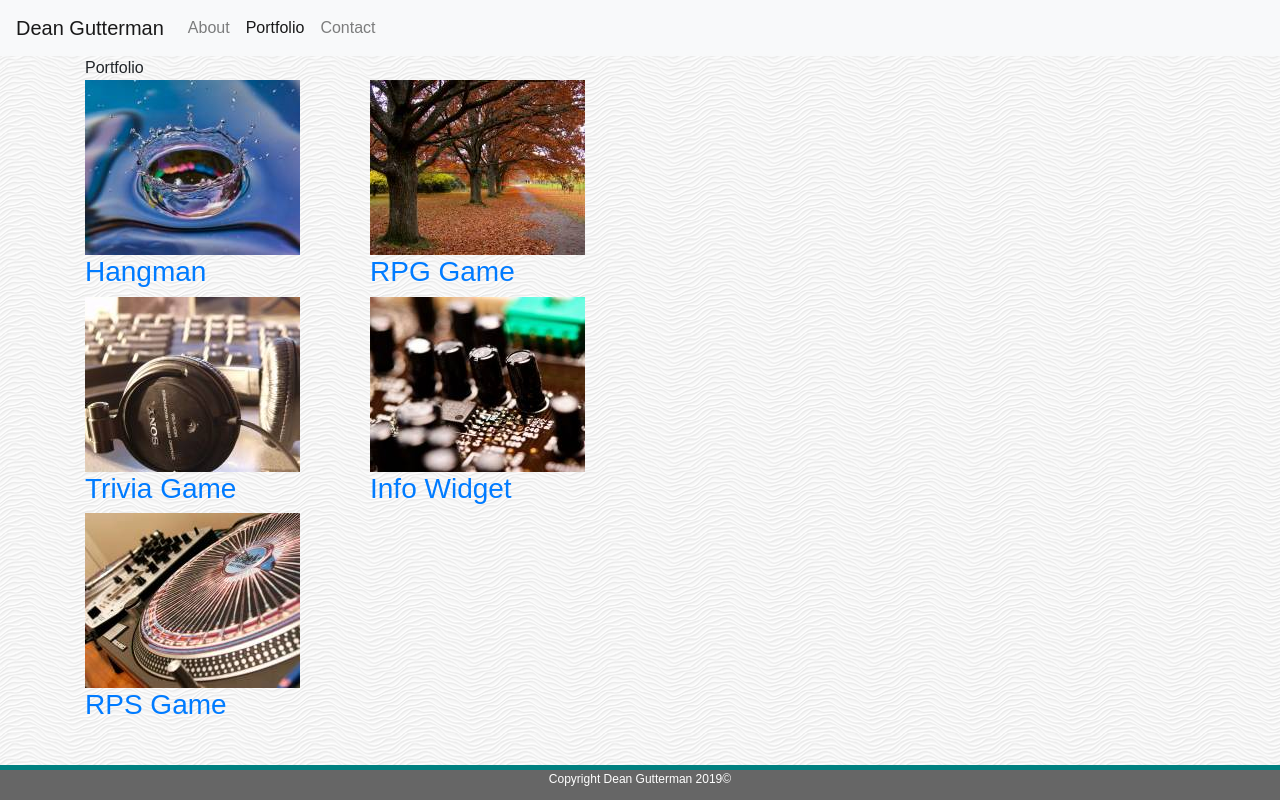
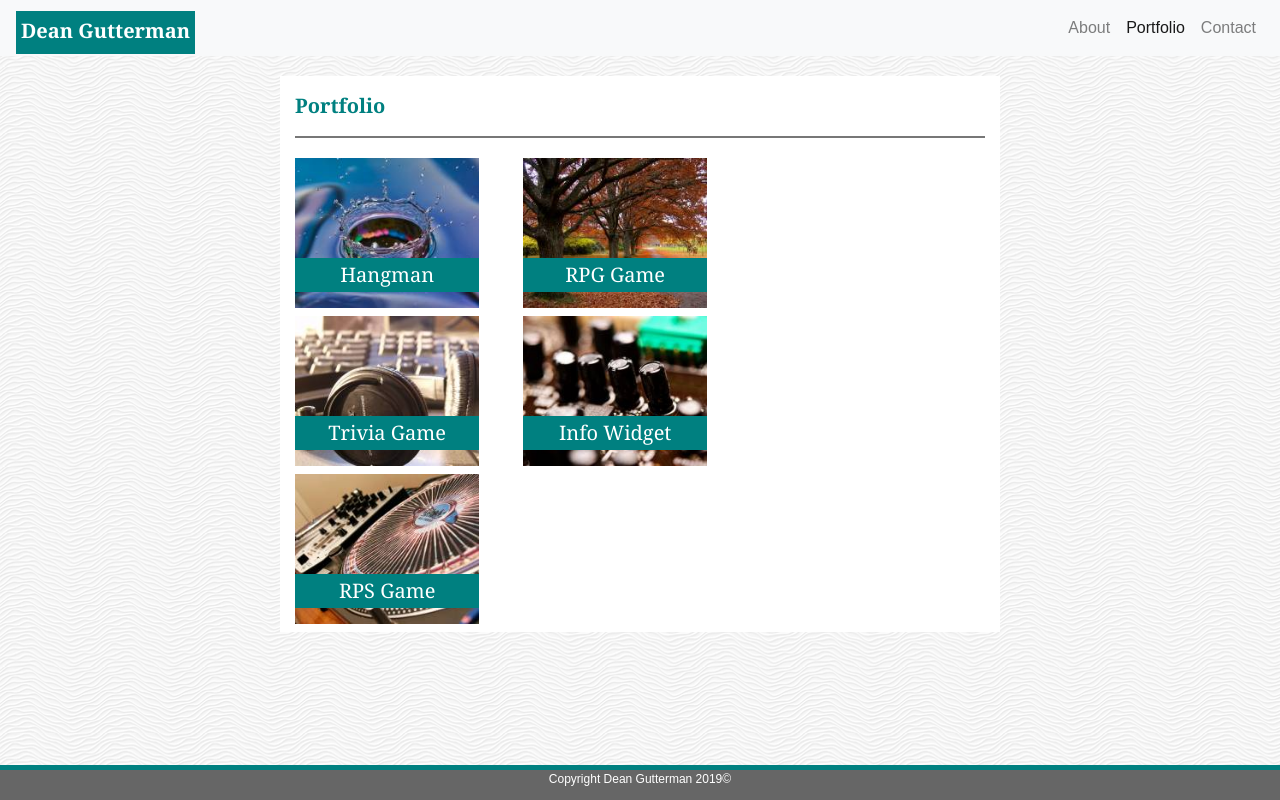
Before and after one commit to DeanJG/Bootstrap-Portfolio, a plain HTML site: page portfolio.html in a window 1280 px wide. Drawn offline with nearby package versions, Linux system fonts and the light colour scheme.

Commit message:
most css done

```diff
--- a/assets/css/style.css
+++ b/assets/css/style.css
@@ -16,9 +16,116 @@ footer {
     border-top: 5px solid teal;
     font-size: 12px
 }
+.container {
+    background-color:white;
+    border: 2px thin #a39d9d;
+    margin-top: 20px;
+
+}
+#NamePlate {
+    background-color: teal;
+    color: white;
+    padding-bottom: 8px;
+    font-family: Georgia, 'Times New Roman', Times, serif;
+    font-weight: bold;
+    font-size: 20px;
+    padding-left: 5px;
+    padding-right: 5px;
+}
+.navbar-nav {
+    padding-bottom: 8px;
+}
+.navbar-toggler {
+    margin-bottom: 5px;
+}
+#ContHeader {
+    color: teal;
+    font-family: Georgia, 'Times New Roman', Times, serif;
+    font-weight: bold;
+    font-size: 20px;
+    padding-top: 15px;
+    padding-bottom: 15px;
+    margin: 0;
+    border-bottom: 2px solid #777777;
+}
+#HeadSpace {
+    padding-left: 0px;
+    padding-right: 0px;
+}
+.navbar.navbar-expand-md.navbar-light.bg-light {
+    padding-bottom: 0px;
+}
 
 /* CSS applied to AboutMe Page */
+#AbtRow2 {
+    margin-top: 20px;
+}
+@media (min-width: 768px) {
+    #AboutMeCont{
+        max-width: 960px;
+    }
+}
+#NamePlate {
+
+}
+.navbar-nav {
+
+}
 
 /* CSS applied to Portfolio Page */
+#PortCont {
+    font-family: Georgia, 'Times New Roman', Times, serif;
+}
+@media (max-width: 768px) and (min-width: 230px){
+    .Images {
+        max-height: 75px;
+        max-width: 92px;
+    }
+    .PortText a {
+        text-decoration: none;
+        color: white;
+        position: absolute;
+        top: 50px;
+        left: 15px;
+        background-color: teal;
+        width: 92px;
+        text-align: center;
+        font-size: 14px;
+    }
+}
+@media (min-width: 768px) {
+    #PortCont {
+        max-width: 720px;
+    }
+    .Images {
+        max-height: 150px;
+        max-width: 185px;
+    }
+}
+@media (min-width: 768px) {
+    .PortText a {
+        text-decoration: none;
+        color: white;
+        position: absolute;
+        top: 100px;
+        left: 15px;
+        background-color: teal;
+        width: 184.28px;
+        text-align: center;
+        padding-top: 5px;
+        padding-bottom: 5px;
+    }
+}
+#ImgRow2 {
+    margin-top: 20px;
+}
 
 /* CSS applied to Contact Page */
+#ContactCont {
+
+}
+@media (min-width: 768px) {
+    #ContactCont{
+        max-width: 720px;
+    }
+}
--- a/portfolio.html
+++ b/portfolio.html
@@ -15,7 +15,7 @@
             aria-controls="navbarNavAltMarkup" aria-expanded="false" aria-label="Toggle navigation">
             <span class="navbar-toggler-icon"></span>
         </button>
-        <div class="collapse navbar-collapse" id="navbarNavAltMarkup">
+        <div class="collapse navbar-collapse justify-content-end" id="navbarNavAltMarkup">
             <div class="navbar-nav">
                 <a id="AboutLink" class="nav-item nav-link" href="./index.html">About</a>
                 <a id="PortLink" class="nav-item nav-link active" href="./portfolio.html">Portfolio<span class="sr-only">(current)</span></a>
@@ -25,33 +25,33 @@
     </nav>
 
     <div id="PortCont" class="container">
-        <div class="row">
-            <div id="PortHead" class="col-md">Portfolio</div>
+        <div id="ContHeader" class="row">
+            <div id="HeadSpace" class="col-md">Portfolio</div>
         </div>
-        <div class="row">
-            <div id="Hang" class="col-12 col-md-3">
-                <img src="./assets/images/hangman.jpg" alt="Hangman">
-                <div class="PortText"><h3><a href="#">Hangman</a></h3></div>
+        <div id="ImgRow2" class="row">
+            <div id="Hang" class="col-12 col-md-3 mr-md-5">
+                <img class="Images" src="./assets/images/hangman.jpg" alt="Hangman">
+                <div class="PortText"><h5><a href="#">Hangman</a></h5></div>
             </div>
             <div id="RPG" class="col-12 col-md-3">
-                    <img src="./assets/images/rpg.jpg" alt="RPG">
-                    <div class="PortText"><h3><a href="#">RPG Game</a></h3></div>
+                    <img class="Images" src="./assets/images/rpg.jpg" alt="RPG">
+                    <div class="PortText"><h5><a href="#">RPG Game</a></h5></div>
             </div>
         </div>
-        <div class="row">
-            <div id="Trivia" class="col-12 col-md-3">
-                    <img src="./assets/images/trivia.jpg" alt="Trivia">
-                    <div class="PortText"><h3><a href="#">Trivia Game</a></h3></div>
+        <div id="ImgRow3" class="row">
+            <div id="Trivia" class="col-12 col-md-3 mr-md-5">
+                    <img class="Images" src="./assets/images/trivia.jpg" alt="Trivia">
+                    <div class="PortText"><h5><a href="#">Trivia Game</a></h5></div>
             </div>
             <div id="Widget" class="col-12 col-md-3">
-                    <img src="./assets/images/widget.jpg" alt="Widget">
-                    <div class="PortText"><h3><a href="#">Info Widget</a></h3></div>
+                    <img class="Images" src="./assets/images/widget.jpg" alt="Widget">
+                    <div class="PortText"><h5><a href="#">Info Widget</a></h5></div>
             </div>
         </div>
-        <div class="row">
+        <div id="ImgRow4" class="row">
             <div id="RPS" class="col-12 col-md-3">
-                    <img src="./assets/images/rps.jpg" alt="RPS">
-                    <div class="PortText"><h3><a href="#">RPS Game</a></h3></div>
+                    <img class="Images" src="./assets/images/rps.jpg" alt="RPS">
+                    <div class="PortText"><h5><a href="#">RPS Game</a></h5></div>
             </div>
         </div>
     </div>
```
Also changed, not shown: contact.html (+3 -3 lines), index.html (+7 -7 lines).
